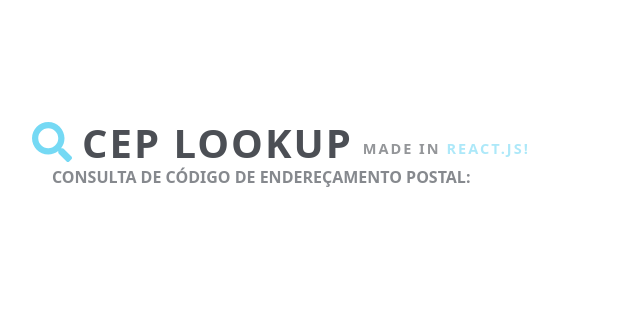
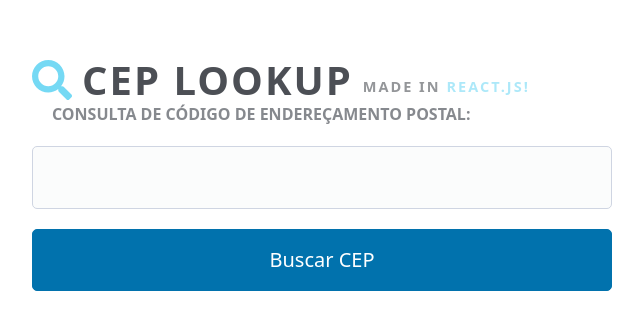
Before and after one commit to andreas-yuji-fujiki/cep-lookup, a React (Vite) app: page / in a window 1280 px wide. Shown: the part 156-486 px from the top of the page, without its empty margins (318-961 px from the left). Built offline with nearby package versions, Linux system fonts and the light colour scheme.

Commit message:
added the hero section to the screen with the main input

```diff
--- a/src/App.jsx
+++ b/src/App.jsx
@@ -1,6 +1,7 @@
 // components import
 import AppHeader from "./Components/AppHeader/AppHeader"
-import AppFooter from "./Components/AppFooter/Footer"
+import HeroSection  from "./Components/HeroSection/HeroSection"
+import AppFooter from "./Components/AppFooter/AppFooter"
 
 // styled components
 import { AppContainer } from "./AppStyles"
@@ -13,6 +14,7 @@ function App(){
     <>
       <AppContainer>
         <AppHeader/>
+        <HeroSection/>
         {/* <AppFooter/> */}
       </AppContainer>
     </>
--- a/src/AppStyles.js
+++ b/src/AppStyles.js
@@ -7,5 +7,6 @@ export const AppContainer = styled.div `
     padding: 35px;
 
     display: flex;
-    align-items: center;
+    flex-direction: column;
+    justify-content: center;
 `
--- a/src/Components/AppHeader/AppHeaderStyles.js
+++ b/src/Components/AppHeader/AppHeaderStyles.js
@@ -37,5 +37,5 @@ export const MainParagraph = styled.p`
 `
 
 export const AppHeaderContainer = styled.div`
-    margin-top: -120px;
+    margin-top: -80px;
 `
--- a/src/Components/HeroSection/HeroSection.jsx
+++ b/src/Components/HeroSection/HeroSection.jsx
@@ -0,0 +1,15 @@
+// components
+import InputCard from "./input_card/InputCard"
+import OutputCard from "./output_card/OutputCard"
+
+// styled components
+import { HeroSectionContainer } from "./HeroSectionStyles"
+
+function HeroSection(){
+    return(
+        <HeroSectionContainer>
+            <InputCard/>
+        </HeroSectionContainer>
+    )
+}
+export default HeroSection
--- /dev/null
+++ b/src/Components/HeroSection/HeroSectionStyles.js
@@ -0,0 +1,5 @@
+import styled from "styled-components";
+
+export const HeroSectionContainer = styled.div`
+    background-color: transparent;
+`
```
Also changed, not shown: src/Components/AppFooter/AppFooter.jsx (renamed from src/Components/AppFooter/Footer.jsx).
